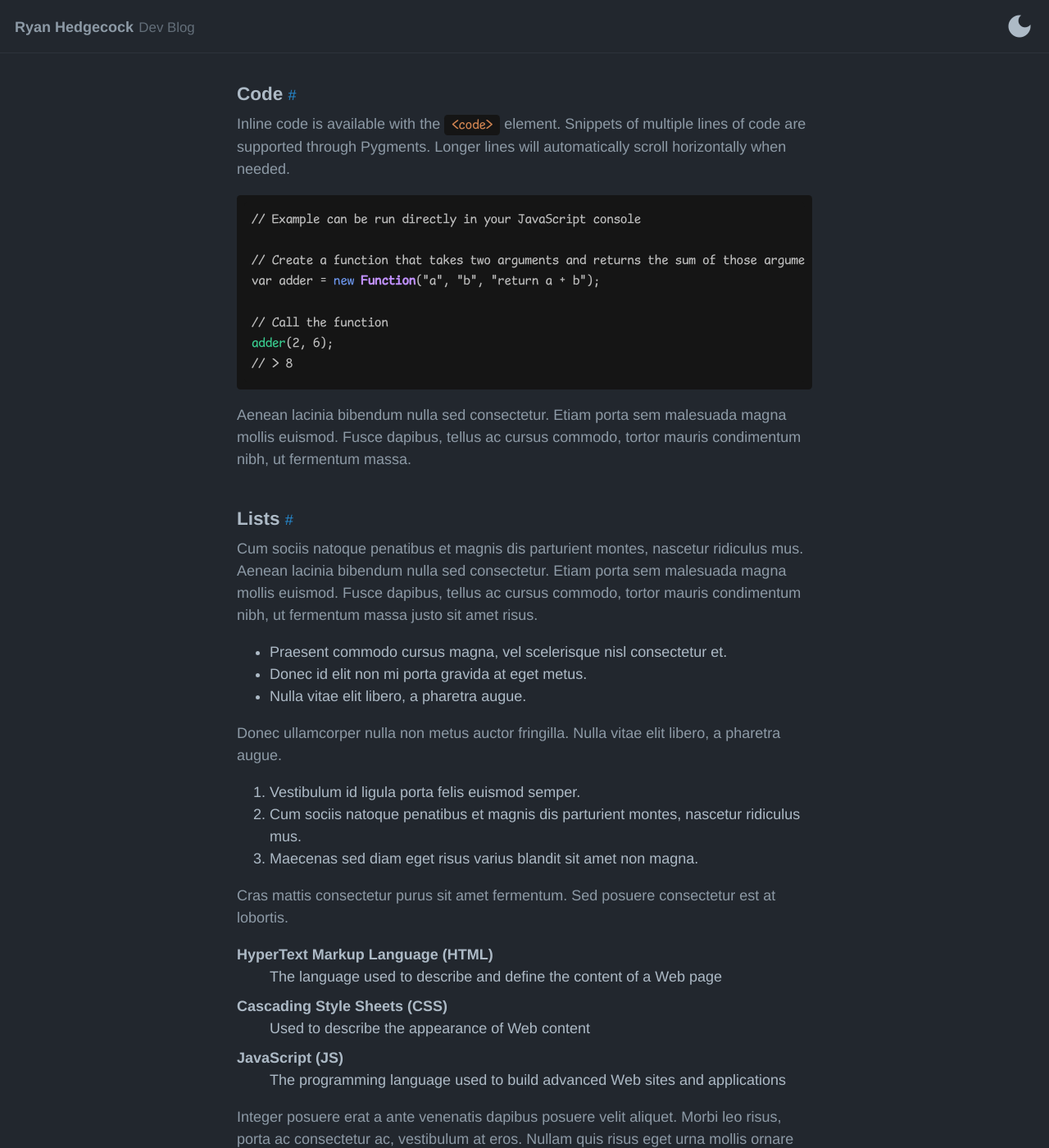
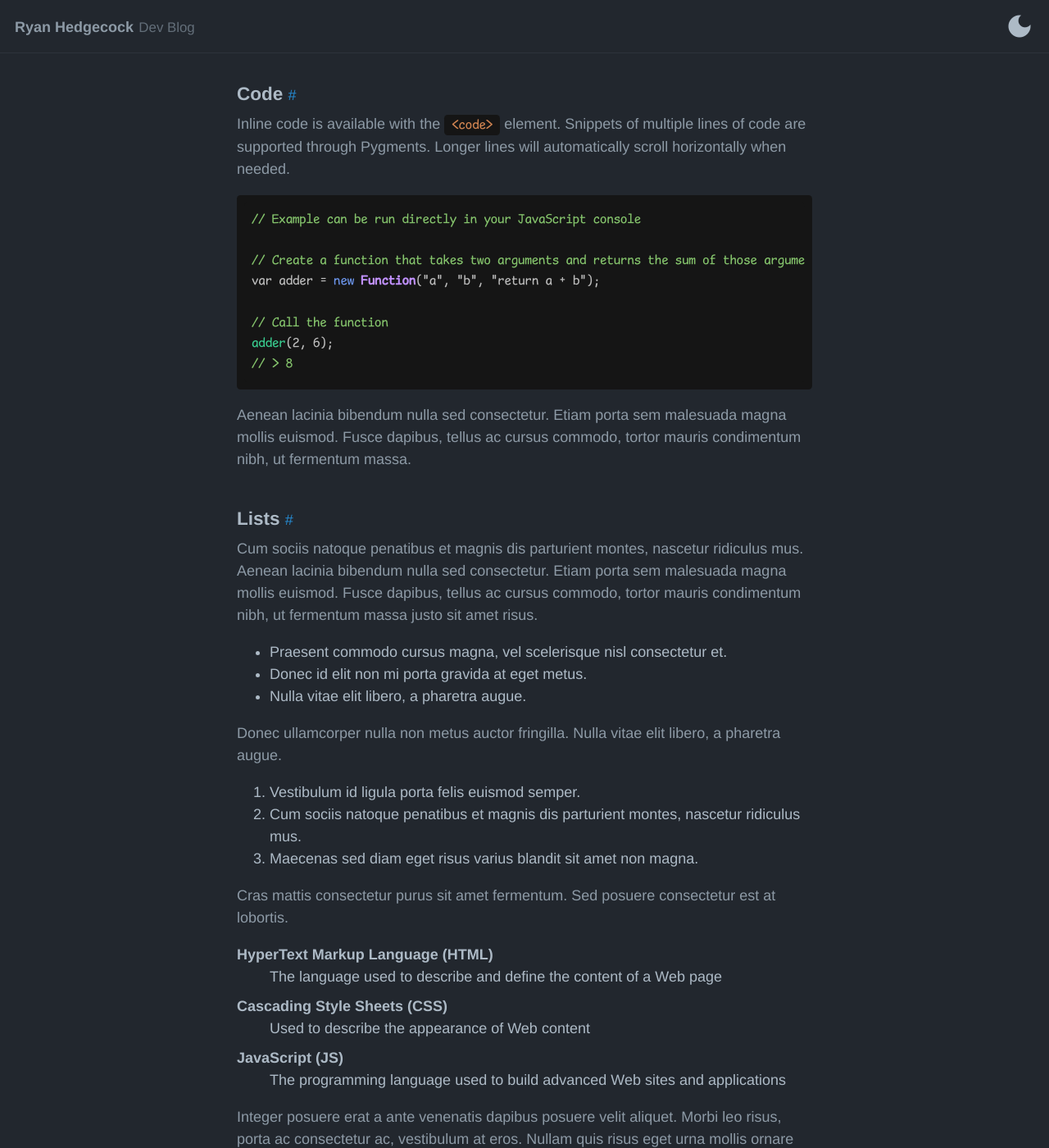
Before and after one commit to rhedgeco/dev-blog, a Jekyll site: the page built from _posts/2014-01-01-example-content.md, in a window 1280 px wide and 1400 px high, scrolled down 1504 px. Shown: the whole window at 82% size. Built offline with Jekyll 4.4.1, drawn with Linux system fonts in a browser that asks for light colours; comment, search, counter and statistics services are not loaded.

Commit message:
updated styling

```diff
--- a/_sass/_syntax.scss
+++ b/_sass/_syntax.scss
@@ -1,6 +1,10 @@
 [data-theme='light'] {
   .highlight {
     color: #383838;
+
+    .c1 {
+      color: #248700;
+    }
 
     .k, .kt {
       color: #0f54d6;
@@ -21,6 +25,10 @@
   .highlight {
     color: #bdbdbd;
 
+    .c1 {
+      color: #85c46c;
+    }
+
     .k, .kt {
       color: #6c95eb;
     }
```
